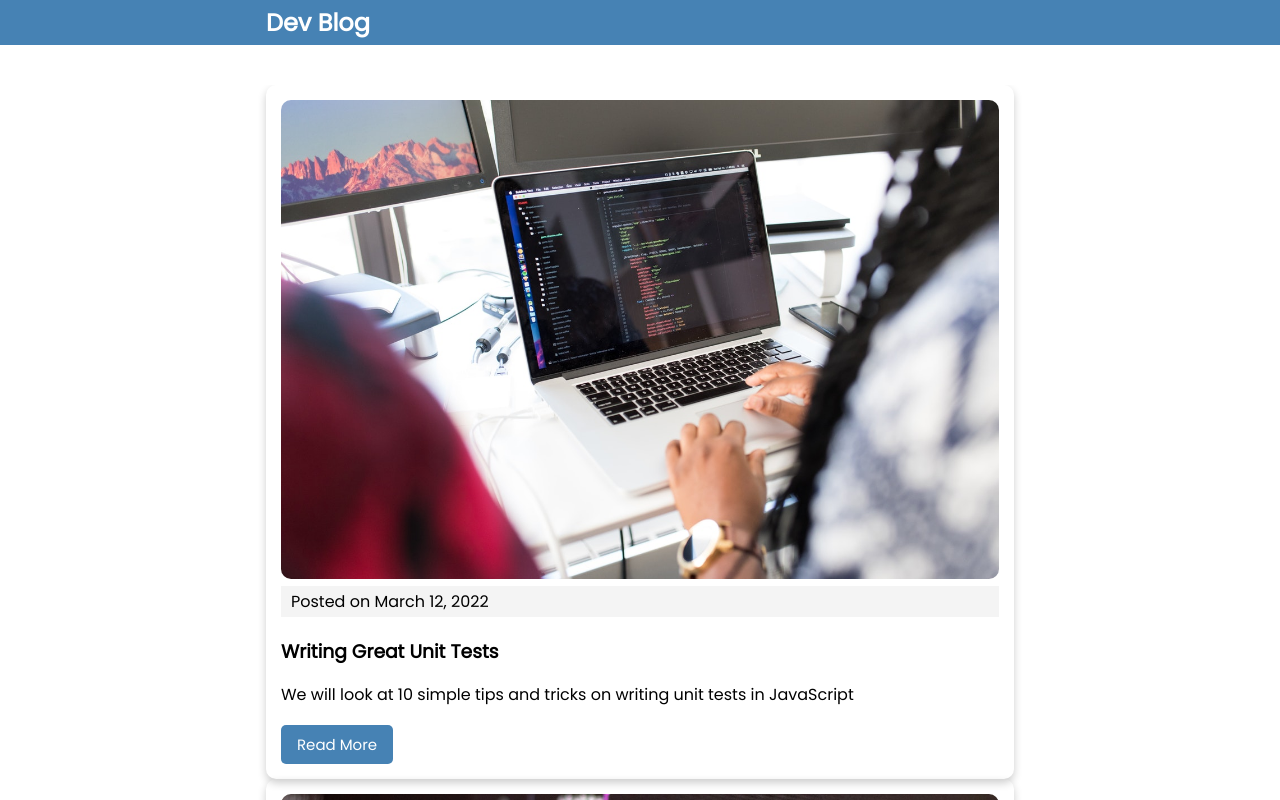
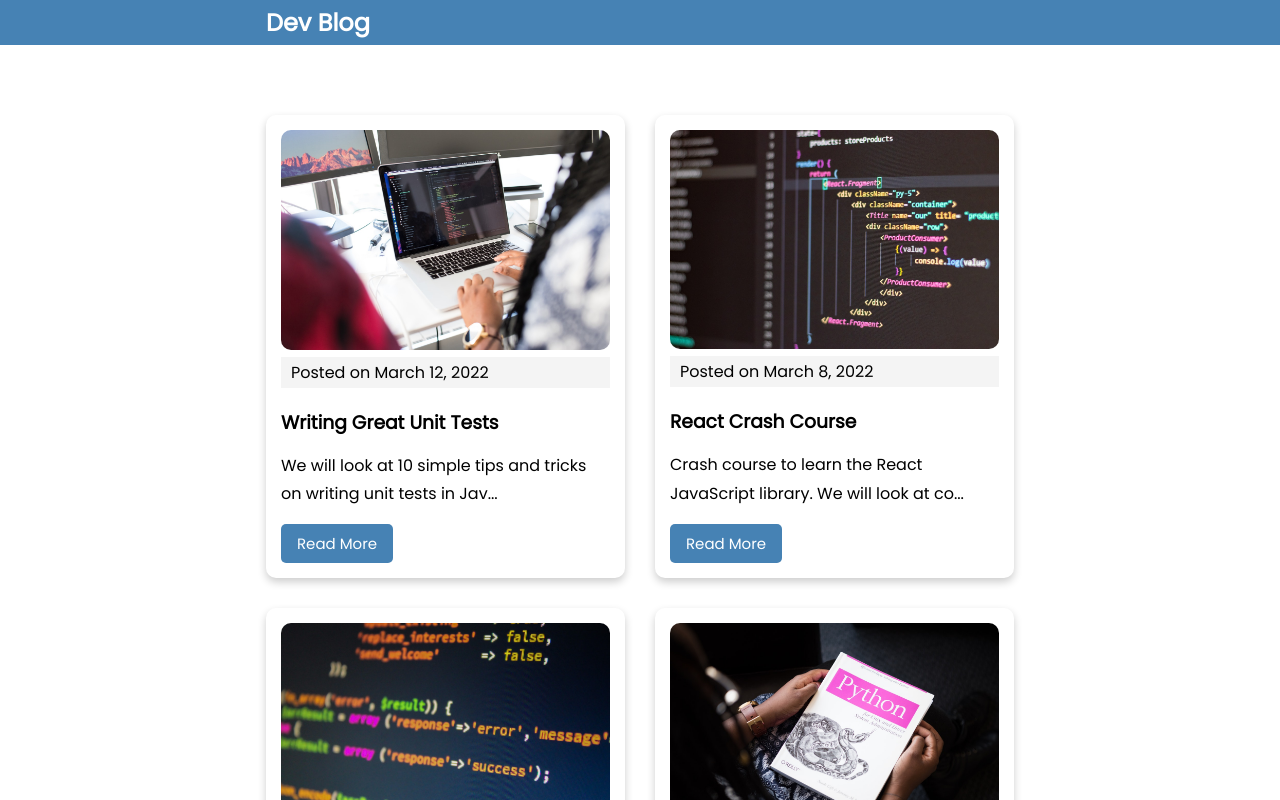
Before and after one commit to emanuelefavero/next-markdown-blog, a Next.js app: page / in a window 1280 px wide. Shown: the top 800 px of the page. Built offline with nearby package versions, Linux system fonts and the light colour scheme.

Commit message:
fix css styling in home page for posts

```diff
--- a/components/Post.js
+++ b/components/Post.js
@@ -1,6 +1,4 @@
-/* eslint-disable @next/next/no-img-element */
 import Link from 'next/link'
-import Image from 'next/image'
 
 export default function Post({ post }) {
   return (
@@ -10,7 +8,12 @@ export default function Post({ post }) {
       <div className='post-date'>Posted on {post.frontmatter.date}</div>
 
       <h3>{post.frontmatter.title}</h3>
-      <p>{post.frontmatter.excerpt}</p>
+      <p>
+        {
+          // truncate the post excerpt to 70 characters
+          post.frontmatter.excerpt.substring(0, 70) + '...'
+        }
+      </p>
 
       <Link href={`/blog/${post.slug}`} className='btn'>
         Read More
--- a/pages/blog/[slug].js
+++ b/pages/blog/[slug].js
@@ -1,4 +1,3 @@
-/* eslint-disable @next/next/no-img-element */
 import fs from 'fs'
 import path from 'path'
 import matter from 'gray-matter'
--- a/pages/index.js
+++ b/pages/index.js
@@ -12,11 +12,14 @@ export default function Home({ posts }) {
       <Head>
         <title>Next.js Blog - Home</title>
       </Head>
-      {posts.map((post, index) => (
-        <div key={index}>
-          <Post post={post} />
-        </div>
-      ))}
+
+      <div className='posts'>
+        {posts.map((post, index) => (
+          <div key={index}>
+            <Post post={post} />
+          </div>
+        ))}
+      </div>
     </>
   )
 }
```
Also changed, not shown: .eslintrc.json.
